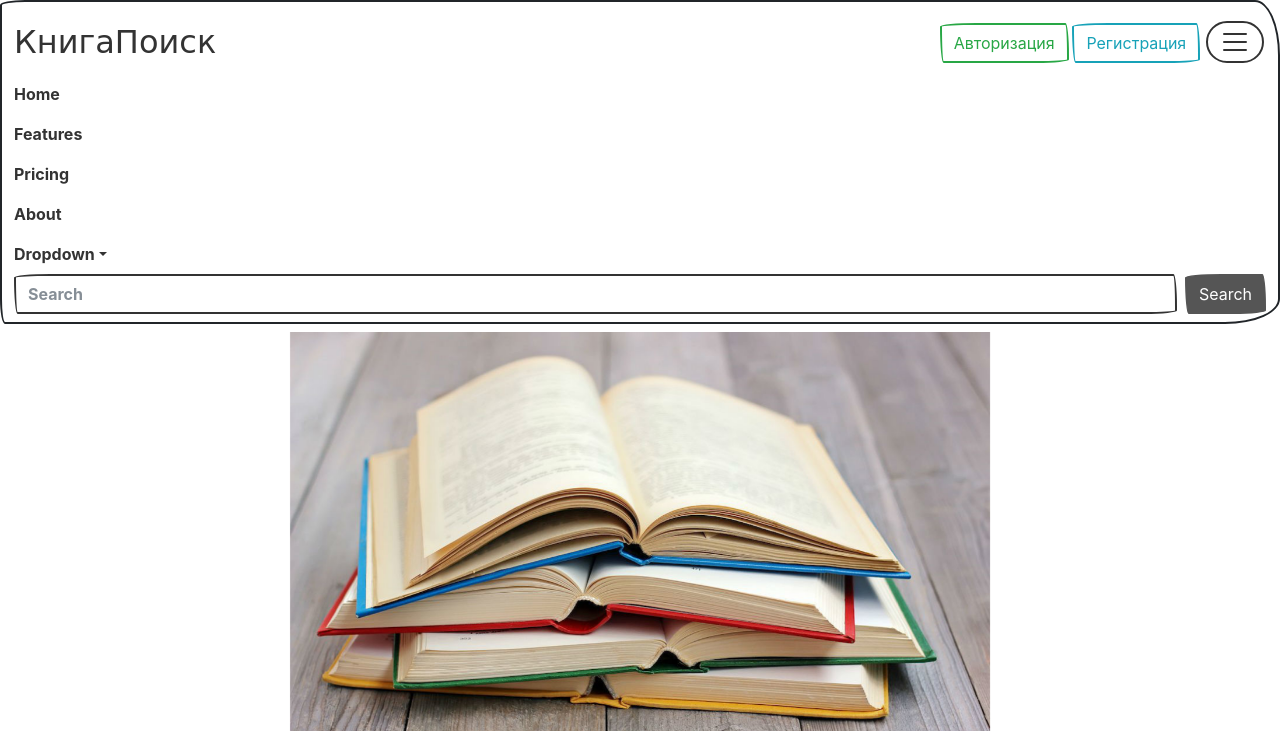
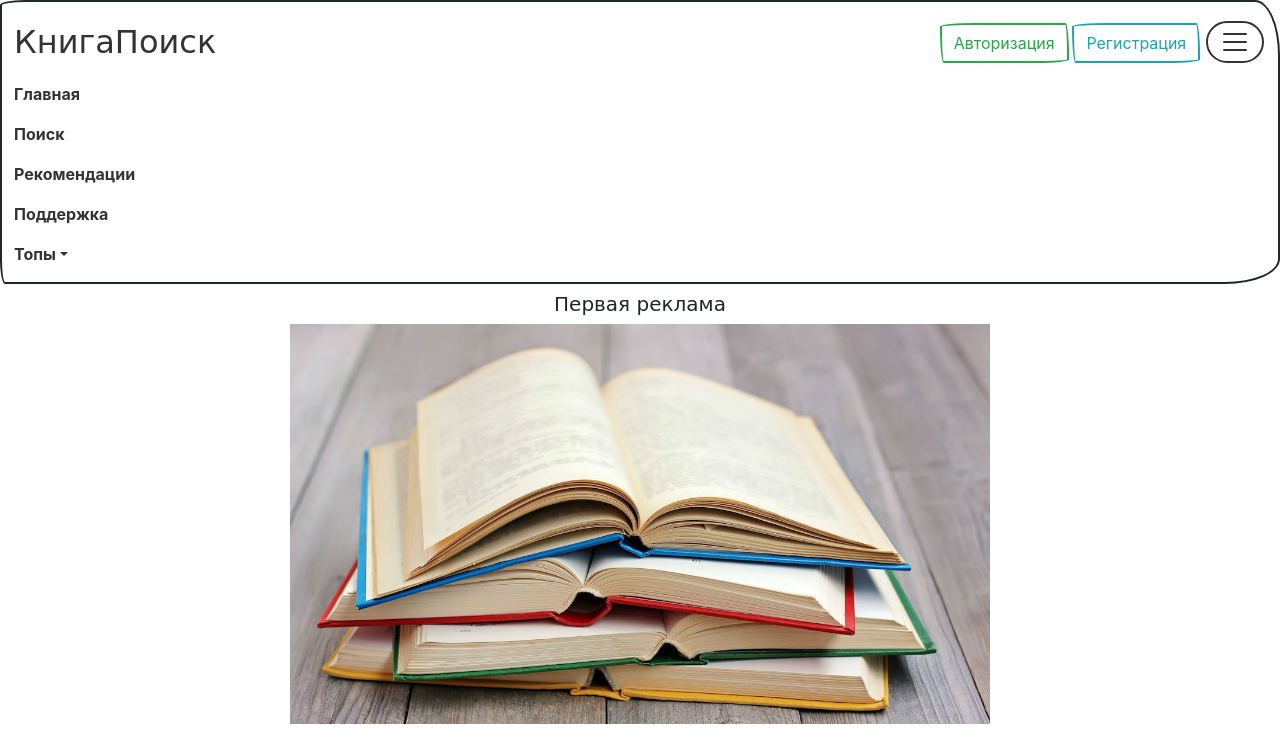
Before and after one commit to NikitaOlenichev/BookSearch, a Flask app: page / in a window 1280 px wide, after a click that opens the changed part. Shown: the top 731 px of the page. Run offline with Flask 3, Linux system fonts and the light colour scheme; some libraries are stand-ins or nearby versions; some web fonts are replaced.

Commit message:
second commit

```diff
--- a/templates/base.html
+++ b/templates/base.html
@@ -27,34 +27,26 @@
         <div class="collapse navbar-collapse" id="navbarColor03">
           <ul class="navbar-nav me-auto">
             <li class="nav-item">
-              <a class="nav-link active" href="#">Home
-                <span class="visually-hidden">(current)</span>
-              </a>
+              <a class="nav-link" href="#">Главная</a>
             </li>
             <li class="nav-item">
-              <a class="nav-link" href="#">Features</a>
+              <a class="nav-link" href="#">Поиск</a>
             </li>
             <li class="nav-item">
-              <a class="nav-link" href="#">Pricing</a>
+              <a class="nav-link" href="#">Рекомендации</a>
             </li>
             <li class="nav-item">
-              <a class="nav-link" href="#">About</a>
+              <a class="nav-link" href="#">Поддержка</a>
             </li>
             <li class="nav-item dropdown">
-              <a class="nav-link dropdown-toggle" data-bs-toggle="dropdown" href="#" role="button" aria-haspopup="true" aria-expanded="false">Dropdown</a>
+              <a class="nav-link dropdown-toggle" data-bs-toggle="dropdown" href="#" role="button" aria-haspopup="true" aria-expanded="false">Топы</a>
               <div class="dropdown-menu">
-                <a class="dropdown-item" href="#">Action</a>
-                <a class="dropdown-item" href="#">Another action</a>
-                <a class="dropdown-item" href="#">Something else here</a>
-                <div class="dropdown-divider"></div>
-                <a class="dropdown-item" href="#">Separated link</a>
+                <a class="dropdown-item" href="#">Топ 100 книг</a>
+                <a class="dropdown-item" href="#">Топ 100 авторов</a>
+                <a class="dropdown-item" href="#">Топ 100 книг по оценкам пользователей</a>
               </div>
             </li>
           </ul>
-          <form class="d-flex">
-            <input class="form-control me-sm-2" type="search" placeholder="Search">
-            <button class="btn btn-secondary my-2 my-sm-0" type="submit">Search</button>
-          </form>
         </div>
       </div>
     </nav>
--- a/templates/index.html
+++ b/templates/index.html
@@ -4,13 +4,17 @@
     <div id="carouselExample" class="carousel slide carousel">
         <div class="carousel-inner">
         <div class="carousel-item active" align="middle">
+            <h5>Первая реклама</h5>
             <img src="../static/img/1.jpg" class="d-block" width="700" height="400">
+
         </div>
-        <div class="carousel-item">
-            <img src="../static/img/2.jpg" class="d-block w-100" alt="...">
+        <div class="carousel-item" align="middle">
+            <h5>Вторая реклама</h5>
+            <img src="../static/img/2.jpg" class="d-block" width="700" height="400">
         </div>
-        <div class="carousel-item">
-            <img src="../static/img/3.jpg" class="d-block w-100" alt="...">
+        <div class="carousel-item" align="middle">
+            <h5>Третья реклама</h5>
+            <img src="../static/img/3.jpg" class="d-block" width="700" height="400">
         </div>
         </div>
         <button class="carousel-control-prev" type="button" data-bs-target="#carouselExample" data-bs-slide="prev">
```
